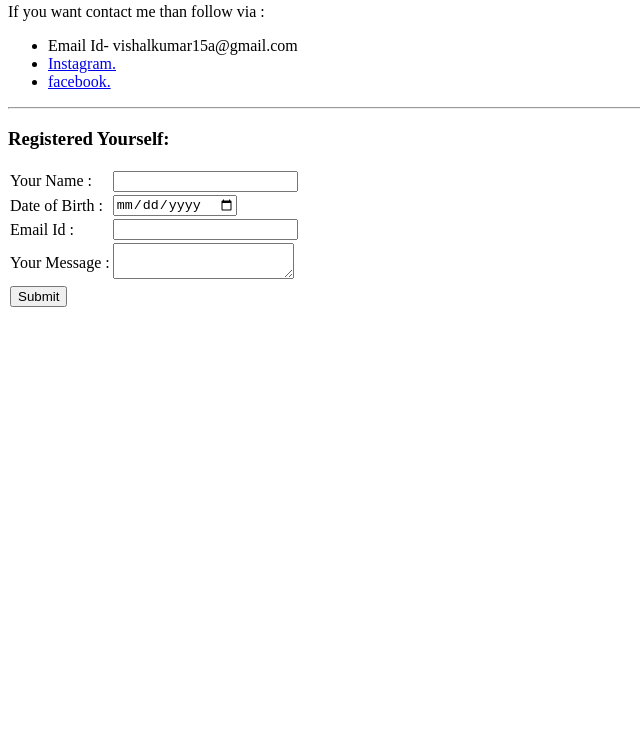
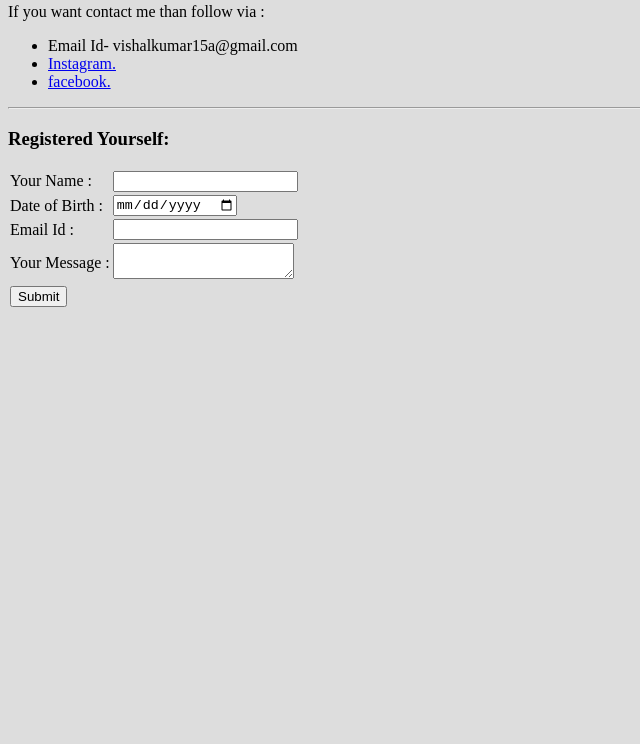
Before and after one commit to Vishal-hub11/cv, a plain HTML site: page contact.html in a window 1280 px wide. Shown: the part 56-800 px from the top of the page, without its empty margins (0-640 px from the left). Drawn offline with Linux system fonts and the light colour scheme.

Commit message:
Add initial web sites

```diff
--- a/contact.html
+++ b/contact.html
@@ -6,7 +6,7 @@
   <title>Contact Me</title>
 </head>
 
-<body>
+<body style="background-color: #dddddd ;">
   <h3>Contact Me</h3>
   <p>If you want contact me than follow via :</p>
   <ul>
```
Also changed, not shown: index.html (+1 -1 lines).
